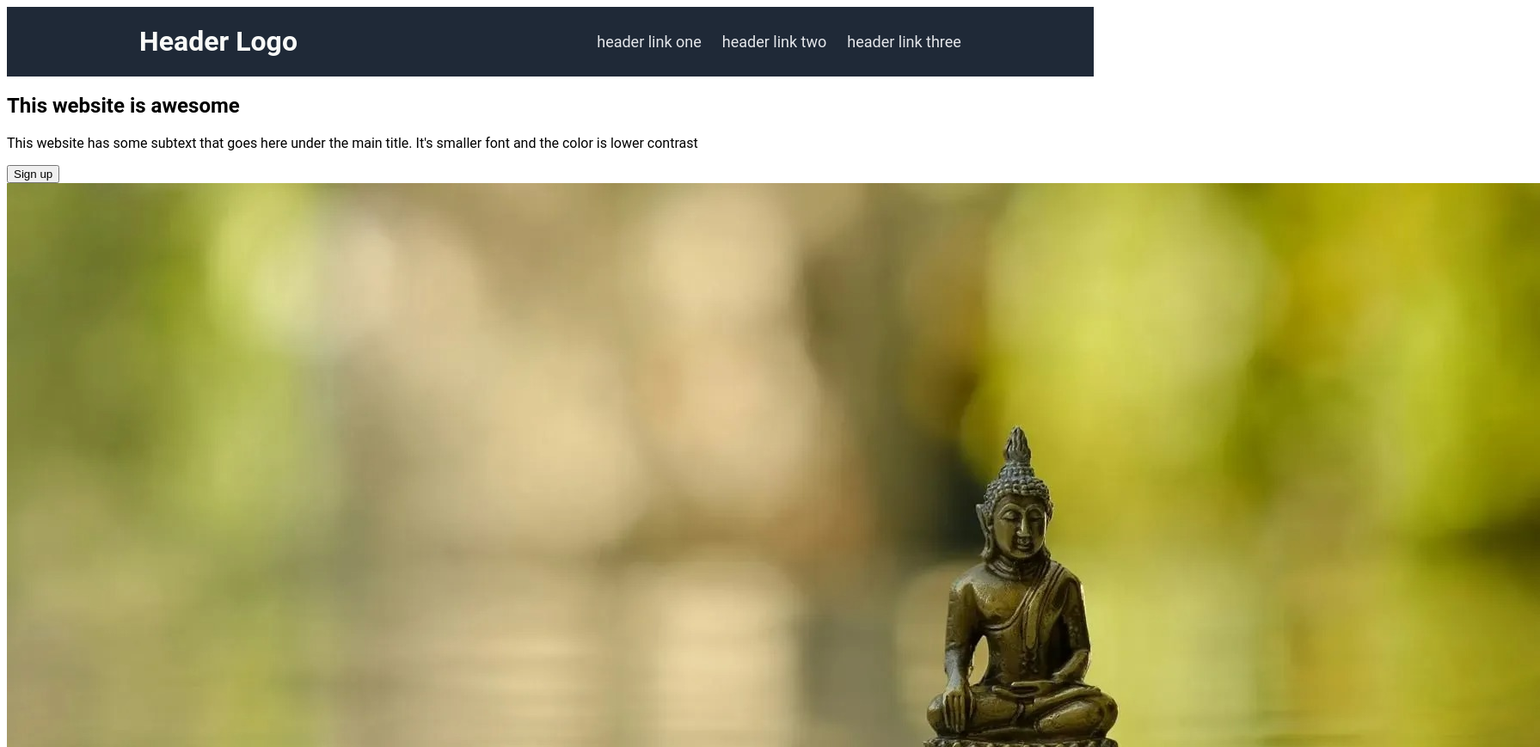
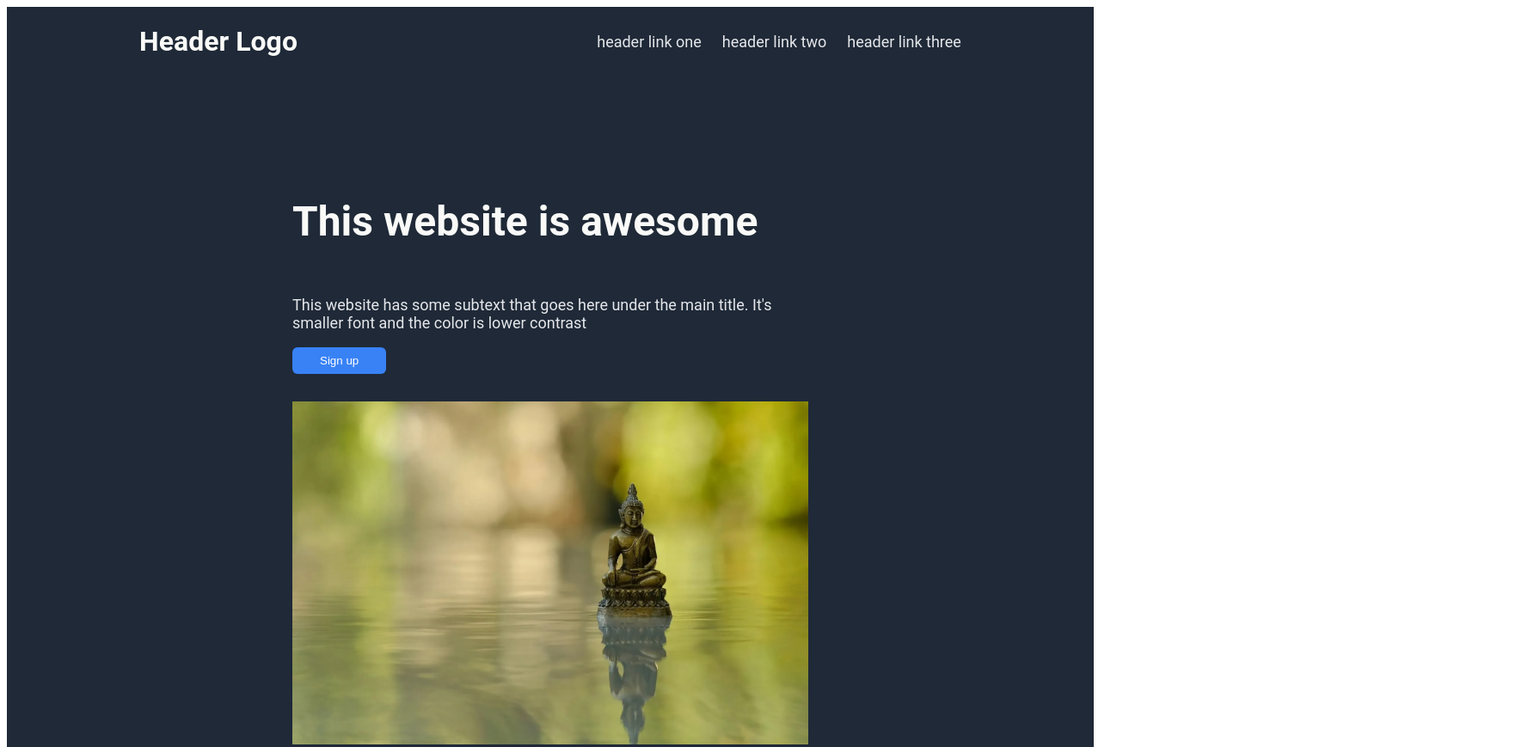
Before and after one commit to Philomath21/landing_page, a plain HTML site: page index.html in a window 1280 px wide. Shown: the top 869 px of the page at 86% size, 1791 px wide, since content can reach past the window. Drawn offline with Linux system fonts and the light colour scheme.

Commit message:
Completed section 1
Style was added to the section 1 & it was completed.
Some HTML lines were also changed in previous commit.

```diff
--- a/index.html
+++ b/index.html
@@ -17,9 +17,11 @@
     </header>
     <main>
         <section class="section-1">
-            <h2>This website is awesome</h2>
-            <p>This website has some subtext that goes here under the main title. It's smaller font and the color is lower contrast</p>
-            <button>Sign up</button>
+            <div>
+                <h2>This website is awesome</h2>
+                <p>This website has some subtext that goes here under the main title. It's smaller font and the color is lower contrast</p>
+                <button>Sign up</button>
+            </div>
             <img src="./images/budhha.jpeg" alt="Website image">
         </section>
         <section class="section-2">
--- a/styles.css
+++ b/styles.css
@@ -33,3 +33,48 @@ header {
     header a {
         color: #E5E7EB;
     }
+
+
+.section-1 {
+    display: flex;
+    justify-content: center;
+    align-items: center;
+    gap: 32px;
+    flex-wrap: wrap;
+
+    padding: 100px;
+    background-color: #1f2937;
+
+}
+
+    .section-1 div {
+        display: flex;
+        flex-direction: column;
+
+        flex: 0 1 600px;
+    }
+
+    .section-1 h2 {
+        color: #F9FAF8;
+        font-size: 48px;
+    }
+
+    .section-1 p {
+        color: #E5E7EB;
+        font-size: 18px;
+    }
+
+    .section-1 button {
+        color: white;
+        background-color: #3882f6;
+        border: 0px;
+        border-radius: 6px;
+        padding: 8px 32px;
+        align-self: flex-start;
+        flex: 0 0 auto;
+    }
+
+    .section-1 img {
+        /* height: 300px; */
+        width: 600px;
+    }
```
